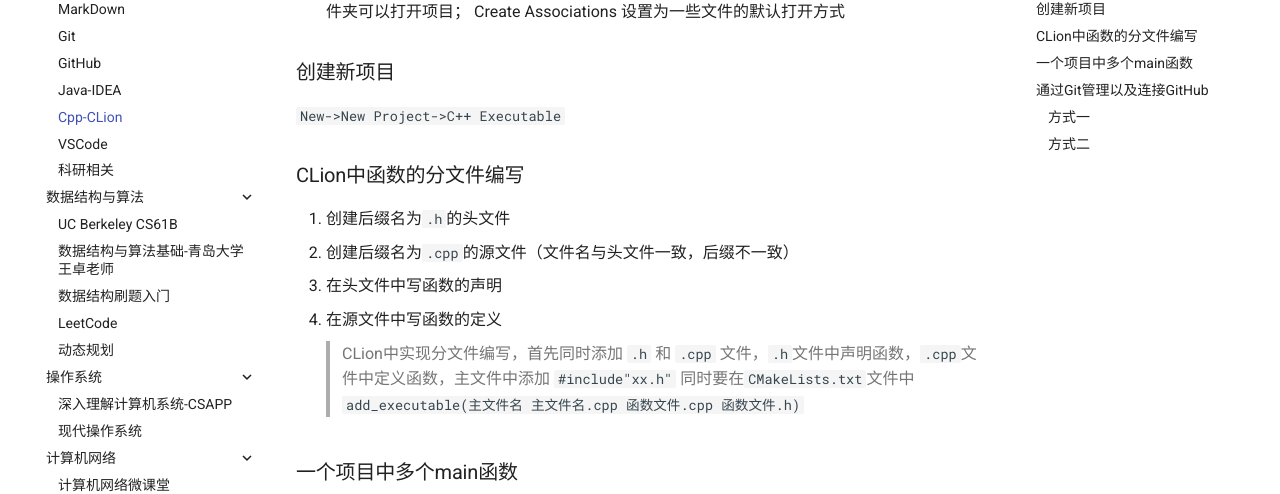
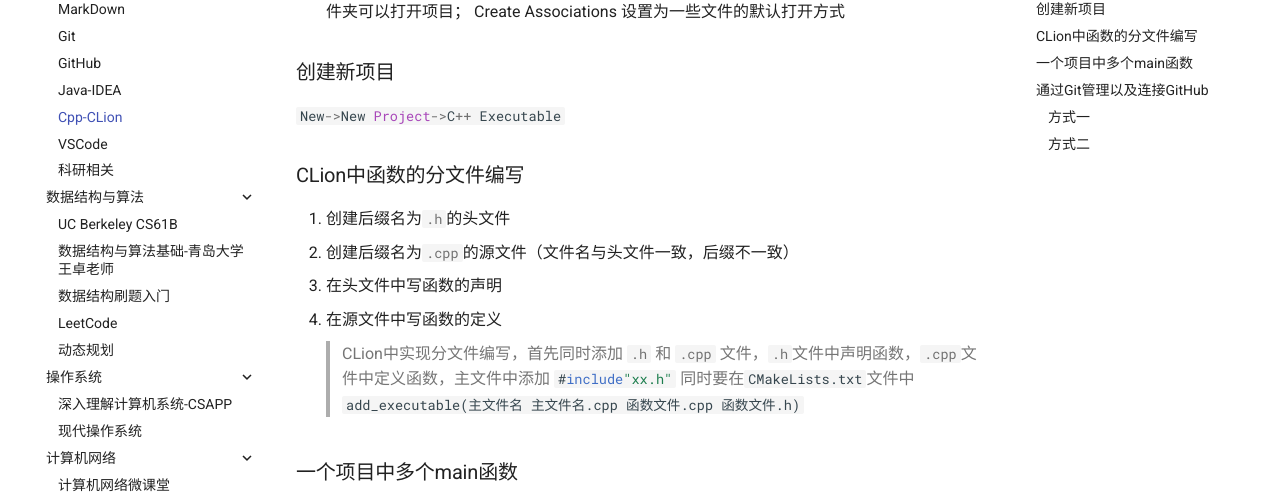
Before and after one commit to ryuyal/ryuyal.github.io, an MkDocs documentation site: the page built from docs/CS/Tools/clion.md, in a window 1280 px wide and 900 px high, scrolled down 882 px. Shown: the part 153-647 px from the top of the window. Built offline with MkDocs 1.6.1 and Material for MkDocs 9.7.7, drawn with Linux system fonts in a browser that asks for light colours; comment, search, counter and statistics services are not loaded; some of the changed lines change nothing that is shown.

Commit message:
update mkdocs.yml

```diff
--- a/mkdocs.yml
+++ b/mkdocs.yml
@@ -143,7 +143,8 @@
       permalink: true # 固定标题位置为当前位置
   - pymdownx.highlight: # 代码块高亮
       linenums: true # 显示行号
-      auto_title: true # 显示编程语言名称
+      guess_lang: true # 显示编程语言名称
+  - pymdownx.inlinehilite
   - pymdownx.superfences # 代码块高亮插件
   - meta # 支持Markdown文件上方自定义标题标签等
   - admonition # https://squidfunk.github.io/mkdocs-material/reference/admonitions/#inline-blocks
```
